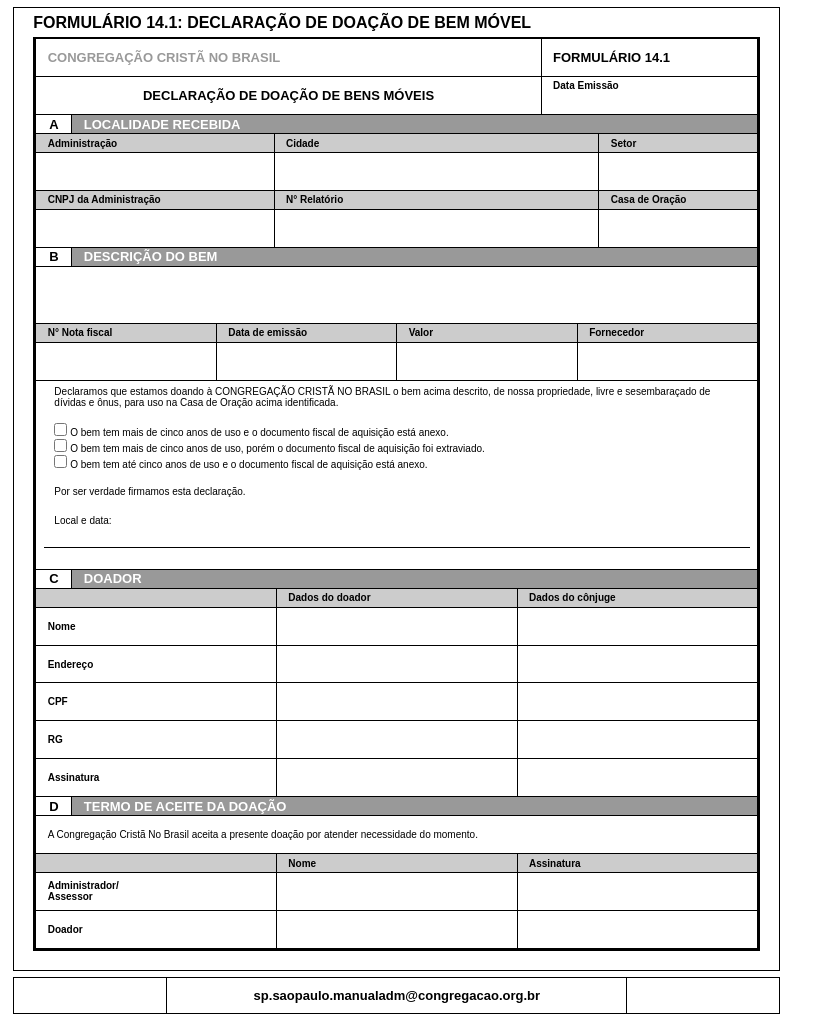
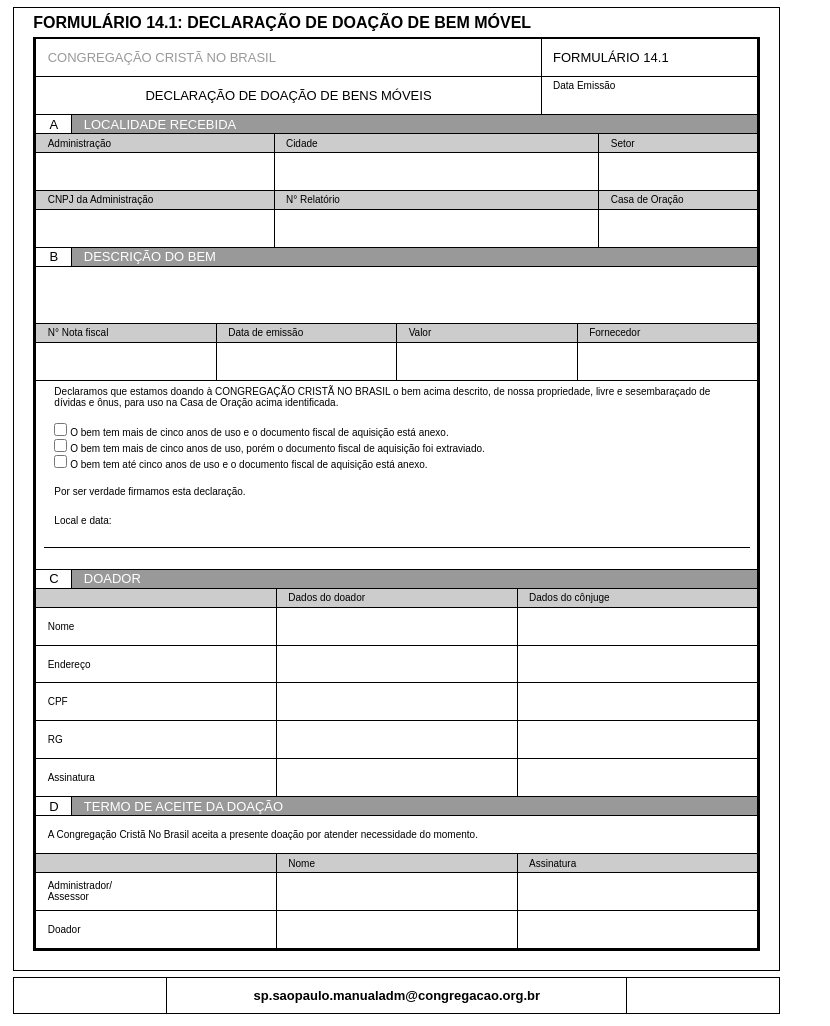
Before and after one commit to Nomadiction8991/checkplanilha.anvy.com.br, a PHP site: page /relatorios/14-1.html in a window 1280 px wide. Shown: the part 97-1123 px from the top of the page, without its empty margins (0-830 px from the left). Run offline with PHP 8.4, Linux system fonts and the light colour scheme.

Commit message:
adiciona meta tag de viewport no srcdoc e remove estilo de fonte em tabela

```diff
--- a/app/views/planilhas/relatorio-14-1.php
+++ b/app/views/planilhas/relatorio-14-1.php
@@ -460,7 +460,7 @@ ob_start();
                             }
                             // Montar srcdoc isolado com CSS do template
                             $styleInline = !empty($styleContent) ? $styleContent : '';
-                            $srcdoc = '<!DOCTYPE html><html><head><meta charset="utf-8">'
+                            $srcdoc = '<!DOCTYPE html><html><head><meta charset="utf-8"><meta name="viewport" content="width=device-width, initial-scale=1">'
                                 . '<style>html,body{margin:0;padding:0;background:#fff;} ' . $styleInline . '</style>'
                                 . '</head><body>' . $htmlIsolado . '</body></html>';
 
--- a/relatorios/14-1.html
+++ b/relatorios/14-1.html
@@ -152,7 +152,6 @@
 
         .r141-root section.conteudo div.conteudo table td {
             background-color: #fff;
-            font-weight: bold;
             font-size: small;
         }
         .r141-root section.conteudo div.conteudo table tr.row1{
```
